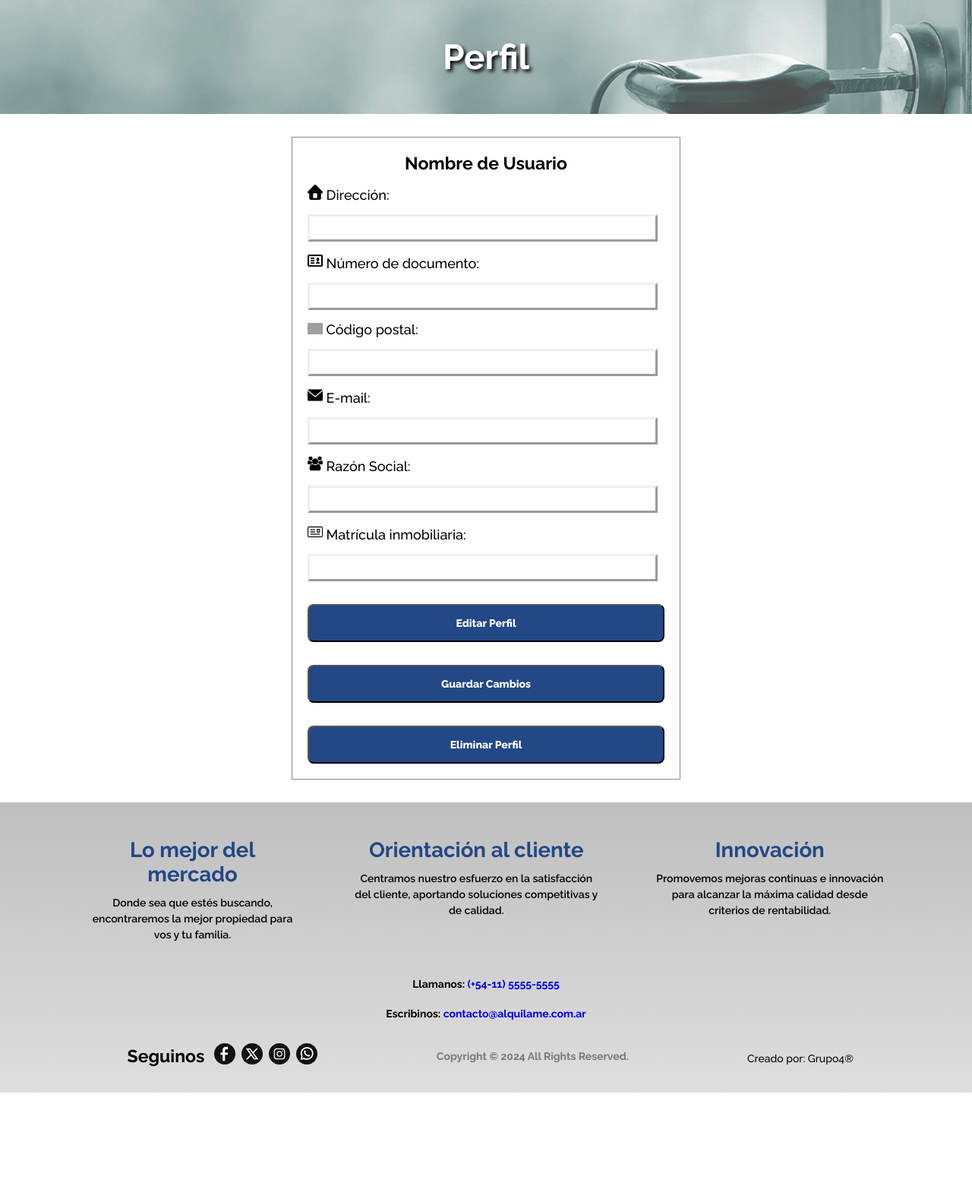
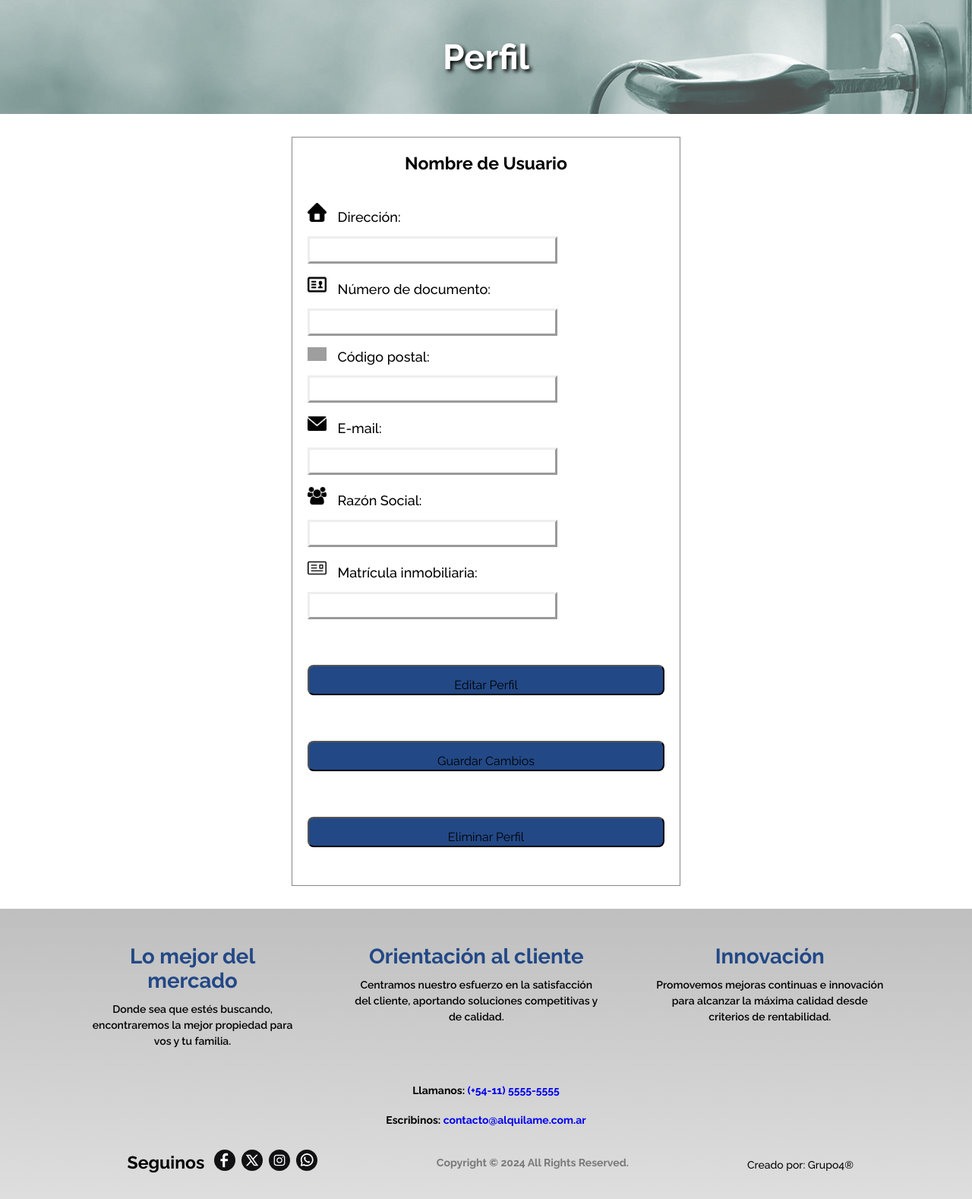
Before and after one commit to mdl80/alquilame, a Flask app: template app/templates/perfil.html in a window 1280 px wide. Shown: the part 75-1653 px from the top of the page at 76% size. Before the commit the page ends 1513 px from the top, so only its background shows below. Run offline with Flask 3, Linux system fonts and the light colour scheme; the template is opened without the code that fills it, so the values that code supplies are empty; grey boxes are pictures that could not be loaded.

Commit message:
se modifican valores para text-box y demas componenetes del formulario

```diff
--- a/app/static/css/styles.css
+++ b/app/static/css/styles.css
@@ -676,7 +676,8 @@
 }
 
 .cuadro-texto {
-    width: 140%;
+    width: 100%;
+
     border-style:outset;
     font-weight: 190;
 }
@@ -692,7 +693,7 @@
     cursor: pointer;
     font-size: var(--font-x-small);
 }
-
+/******  perfil ****/
 .formu-perfil {
     width: 40%;
     display: flex;
@@ -705,11 +706,43 @@
 
 .formu-perfil h4 {
     text-align: center;
+    margin-bottom: 5%;
 }
 
 .ic-perfil {
-    width: 20px;
+    width: 25px;
+    margin-right: 10px;
+}
+.formu-perfil div{
+    display: flex;
+    flex-direction: column;
+    margin-bottom: 30px;
+}
+.formu-perfil input{
+    height: 40px;
+    color: black;
+    font-weight:400;
+    font-size: medium;
+}
+.formu-perfil label{
+    display: flex;
+    margin-bottom: 10px;
+    font-weight: 400;
+}
+.div-botones{
+    display: flex;
+    flex-direction: column;
     align-items: center;
+    gap:5px;
+}
+.div-botones button{
+    background-color: var(--bg-color-principal);
+    color: var(--bg-color-header);
+    height: 46px;
+    width: 50%;
+    font-size: 20px;
+    font-weight: 600;
+    border-radius: 10px;
 }
 
 /* -- animaciones propiedades.html -- */
```
